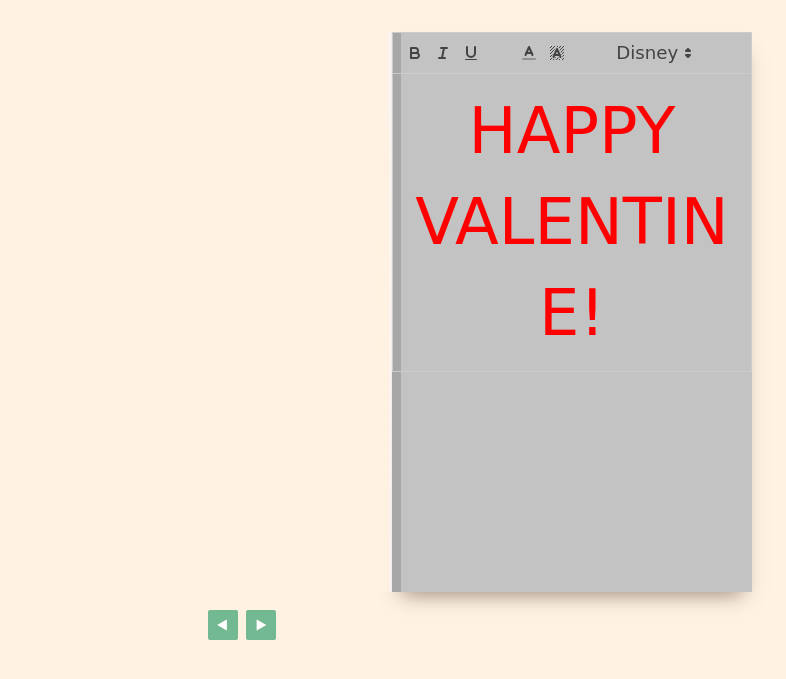
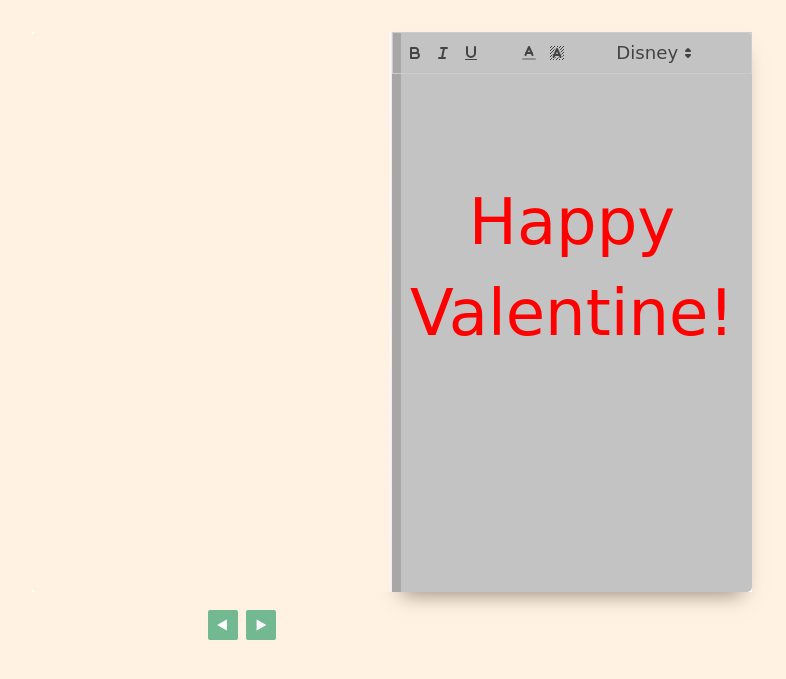
Before and after one commit to Masum06/BizzyBd, a Django app: template bizzybd/cards/templates/cards/create_card.html in a window 1280 px wide. Shown: the top 679 px of the page, without its empty margins (88-874 px from the left). Run offline with Django 3.2, Linux system fonts and the light colour scheme; the template is opened without the code that fills it, so the values that code supplies are empty; some libraries are stand-ins or nearby versions; some web fonts are replaced.

Commit message:
border vanished, some more css

```diff
--- a/bizzybd/cards/templates/cards/create_card.html
+++ b/bizzybd/cards/templates/cards/create_card.html
@@ -44,7 +44,7 @@
 
 
 							<div id="title-container">
-							  HAPPY VALENTINE!
+							  <br>Happy Valentine!
 							</div>
 
 							</div>
--- a/bizzybd/static/cards/mycss.css
+++ b/bizzybd/static/cards/mycss.css
@@ -1,6 +1,12 @@
 /* BOOK CSS*/
 .bb-item{
 	position: relative;
+
+}
+
+img{
+	border-radius: 5px;
+	 pointer-events: none;
 }
 
 /*.first{
@@ -67,6 +73,7 @@
 #editor-container {
   height: 50%;
   width: 100%;
+  color: black;
   font-family: 'Montez', cursive;
   font-size: 1.3em;
 }
@@ -78,16 +85,17 @@ span{
 	border-radius: 5px;
 }
 
-div#editor-container {
+/*div#editor-container {
 	border-bottom-left-radius: 10px;
 	border-bottom-right-radius: 10px;
-}
+}*/
 
 div#editor-container:active
 
 div#toolbar-container {
-	border-top-left-radius: 10px;
-	border-top-right-radius: 10px;
+	/*border-top-left-radius: 10px;
+	border-top-right-radius: 10px;*/
+	border-radius: 10px;
 }
 
 /*Adding new font*/
@@ -138,7 +146,7 @@ div#toolbar-container {
   height: 50%;
   width: 100%;
   color: black;
-
+  border: none;
   font-family: 'Montez', cursive;
   font-size: 4em;
 }
@@ -147,3 +155,7 @@ div#toolbar-container {
 	text-align: center;
 	color: red;
 }
+
+.ql-container.ql-snow{
+	border: none;
+}
```
